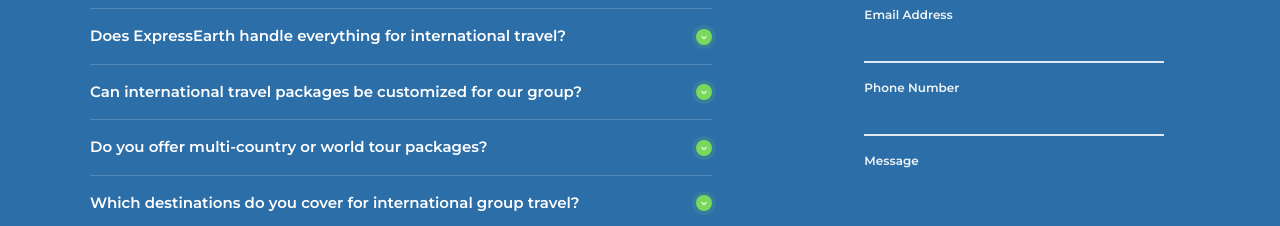
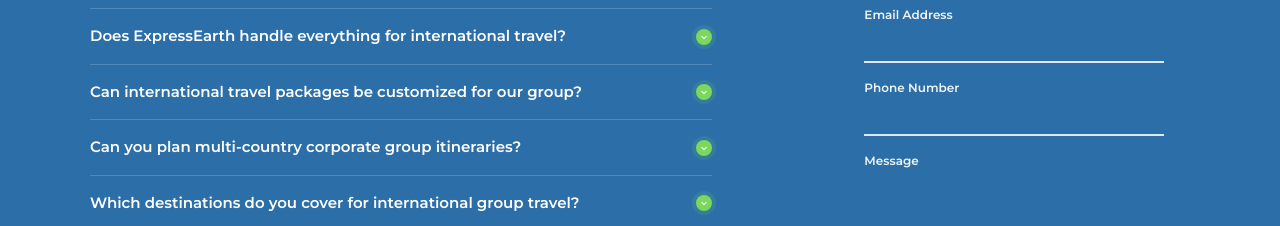
Before and after one commit to expressearth-mice/Expressearth-website, a React (Create React App) app: page /internationalgrouptravel in a window 1280 px wide. Shown: the part 3480-3706 px from the top of the page. Built offline with nearby package versions, Linux system fonts and the light colour scheme; no server answers.

Commit message:
Refocus international group travel FAQ

```diff
--- a/src/components/InternationalGroupTravel.jsx
+++ b/src/components/InternationalGroupTravel.jsx
@@ -62,7 +62,7 @@ const faqs = [
       "Yes. The itinerary can be shaped around group size, origin, travel dates, destination, budget, travel pace and programme objectives.",
   },
   {
-    question: "Do you offer multi-country or world tour packages?",
+    question: "Can you plan multi-country corporate group itineraries?",
     answer:
       "Multi-country itineraries can be considered when travel time, transit arrangements, entry requirements, dates and budget make the route practical.",
   },
```
